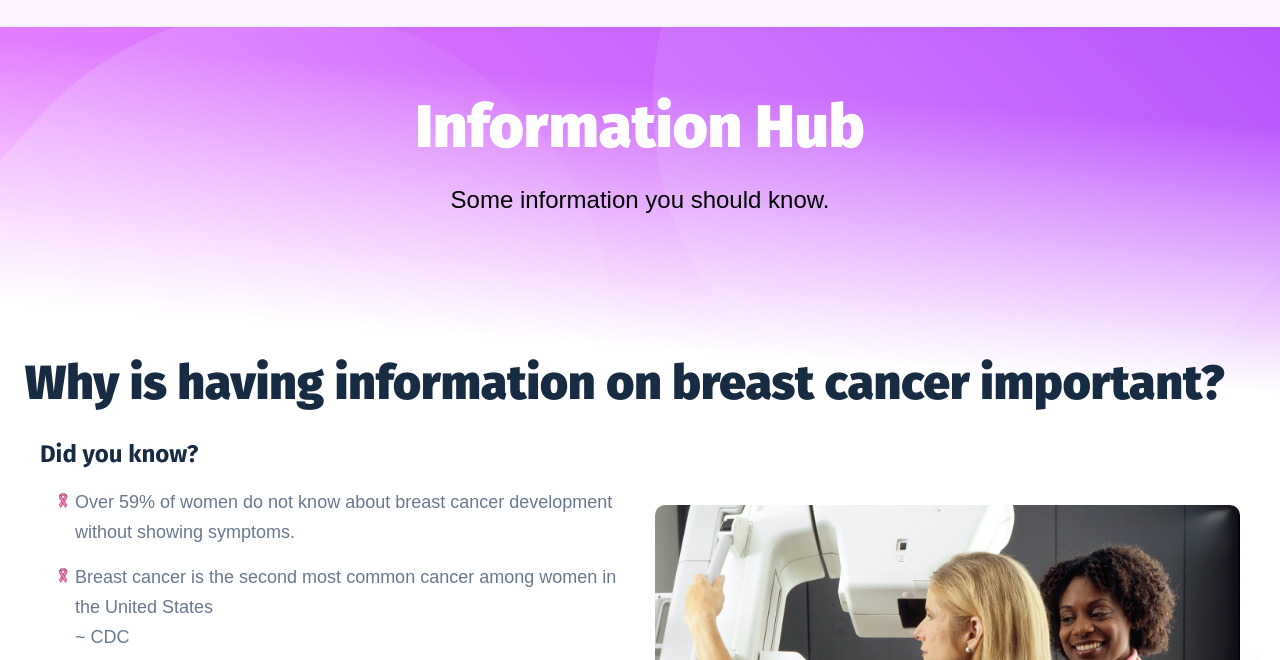
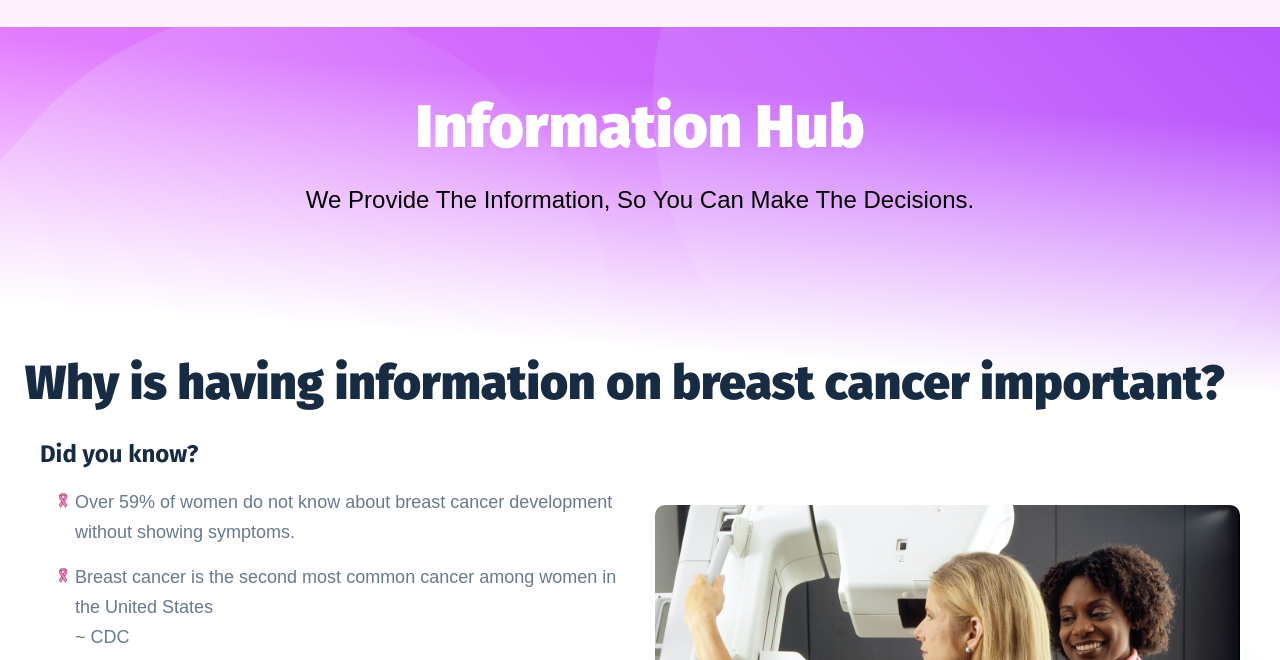
Before and after one commit to shreshthkharbanda/TBCC, a plain HTML site: page information.html in a window 1280 px wide. Shown: the part 140-800 px from the top of the page. Drawn offline with nearby package versions, Linux system fonts and the light colour scheme; files that its build step writes are made by us from their sources; a script that the page names is missing; files whose address does not match are found by name; a web font is replaced by a local one.

Commit message:
Information Hub Edit

```diff
--- a/information.html
+++ b/information.html
@@ -174,7 +174,7 @@
         <div class="inner-page-banner inner-banner-with-btn">
             <div class="container text-center">
                 <h1>Information Hub</h1>
-                <p style="color: black;">Some information you should know.</p>
+                <p style="color: black;">We Provide The Information, So You Can Make The Decisions.</p>
                 <!-- <a href="#" class="custom-btn btn-big grad-style-ef">LAUNCH WEBSITE</a> -->
             </div>
             <!-- End of .container -->
```
Also changed, not shown: 1 other file.
